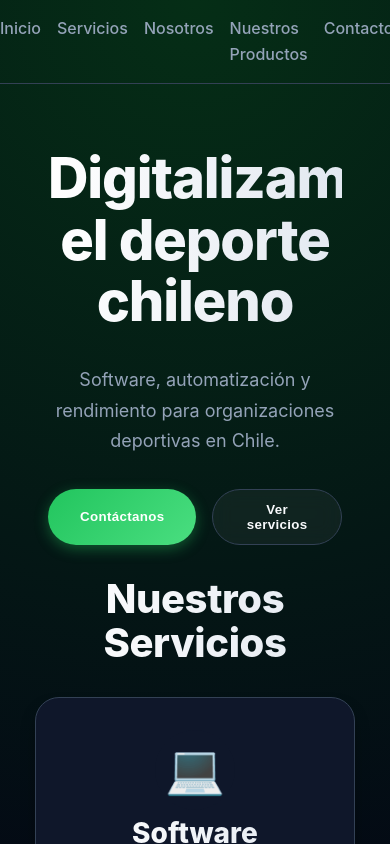
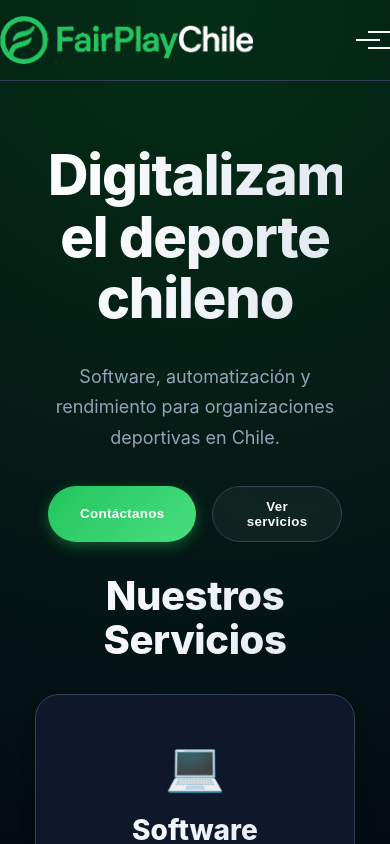
Before and after one commit to 2dcarrascocid/fplay-web, a Vue app: page / in a window 390 px wide. Shown: the top 844 px of the page. Built offline with nearby package versions, Linux system fonts and the light colour scheme.

Commit message:
header responsive

```diff
--- a/src/components/layout/AppHeader.vue
+++ b/src/components/layout/AppHeader.vue
@@ -1,6 +1,6 @@
 <template>
-  <header class="container flex justify-between items-center" style="padding: 1rem 0;">
-    <RouterLink to="/" class="flex items-center">
+  <header class="container flex justify-between items-center relative" style="padding: 1rem 0;">
+    <RouterLink to="/" class="flex items-center z-50">
       <img
         :src="logo"
         alt="Fair Play Chile Logo"
@@ -8,31 +8,148 @@
       />
     </RouterLink>
 
-    <nav>
-      <ul class="flex gap-md">
-        <li><RouterLink to="/">Inicio</RouterLink></li>
-        <li><RouterLink to="/servicios">Servicios</RouterLink></li>
-        <li><RouterLink to="/nosotros">Nosotros</RouterLink></li>
-        <li><RouterLink to="/productos">Nuestros Productos</RouterLink></li>
-        <li><RouterLink to="/contacto">Contacto</RouterLink></li>
+    <!-- Mobile Menu Button -->
+    <button
+      class="mobile-menu-btn"
+      @click="toggleMenu"
+      aria-label="Toggle navigation"
+      :class="{ 'open': isMenuOpen }"
+    >
+      <span class="hamburger"></span>
+    </button>
+
+    <nav :class="{ 'nav-open': isMenuOpen }">
+      <ul class="flex gap-md nav-list">
+        <li><RouterLink to="/" @click="closeMenu">Inicio</RouterLink></li>
+        <li><RouterLink to="/servicios" @click="closeMenu">Servicios</RouterLink></li>
+        <li><RouterLink to="/nosotros" @click="closeMenu">Nosotros</RouterLink></li>
+        <li><RouterLink to="/productos" @click="closeMenu">Nuestros Productos</RouterLink></li>
+        <li><RouterLink to="/contacto" @click="closeMenu">Contacto</RouterLink></li>
       </ul>
     </nav>
   </header>
 </template>
 
 <script setup>
+import { ref } from 'vue';
 import logo from "../../assets/fplay.png";
+
+const isMenuOpen = ref(false);
+
+const toggleMenu = () => {
+  isMenuOpen.value = !isMenuOpen.value;
+  // Prevent scrolling when menu is open
+  if (isMenuOpen.value) {
+    document.body.style.overflow = 'hidden';
+  } else {
+    document.body.style.overflow = '';
+  }
+};
+
+const closeMenu = () => {
+  isMenuOpen.value = false;
+  document.body.style.overflow = '';
+};
 </script>
 
 <style scoped>
 header {
   border-bottom: 1px solid var(--color-border);
+  position: relative;
 }
+
+.z-50 {
+  z-index: 50;
+}
+
 nav a {
   font-weight: 500;
   color: var(--color-text-muted);
+  transition: color 0.3s;
 }
-nav a:hover {
+
+nav a:hover, nav a.router-link-active {
   color: var(--color-primary);
 }
+
+/* Mobile Menu Button - Hidden on Desktop */
+.mobile-menu-btn {
+  display: none;
+  background: none;
+  border: none;
+  cursor: pointer;
+  z-index: 50;
+  padding: 10px;
+}
+
+.hamburger {
+  display: block;
+  width: 24px;
+  height: 2px;
+  background: var(--color-text);
+  position: relative;
+  transition: background 0.3s;
+}
+
+.hamburger::before,
+.hamburger::after {
+  content: '';
+  position: absolute;
+  width: 100%;
+  height: 2px;
+  background: var(--color-text);
+  transition: transform 0.3s, top 0.3s;
+}
+
+.hamburger::before { top: -8px; }
+.hamburger::after { top: 8px; }
+
+/* Hamburger Open State */
+.mobile-menu-btn.open .hamburger {
+  background: transparent;
+}
+
+.mobile-menu-btn.open .hamburger::before {
+  transform: rotate(45deg);
+  top: 0;
+}
+
+.mobile-menu-btn.open .hamburger::after {
+  transform: rotate(-45deg);
+  top: 0;
+}
+
+/* Responsive Styles */
+@media (max-width: 768px) {
+  .mobile-menu-btn {
+    display: block;
+  }
+
+  nav {
+    position: fixed;
+    top: 0;
+    left: 0;
+    width: 100%;
+    height: 100vh;
+    background: var(--color-dark-bg); /* Use dark bg or var(--color-bg) */
+    z-index: 40;
+    transform: translateX(100%);
+    transition: transform 0.3s ease-in-out;
+    display: flex;
+    align-items: center;
+    justify-content: center;
+    background-color: #1a1a1a; /* Fallback/Hardcoded dark for safety */
+  }
+
+  nav.nav-open {
+    transform: translateX(0);
+  }
+
+  .nav-list {
+    flex-direction: column;
+    align-items: center;
+    gap: 2rem;
+    font-size: 1.5rem;
+  }
+}
 </style>
```
